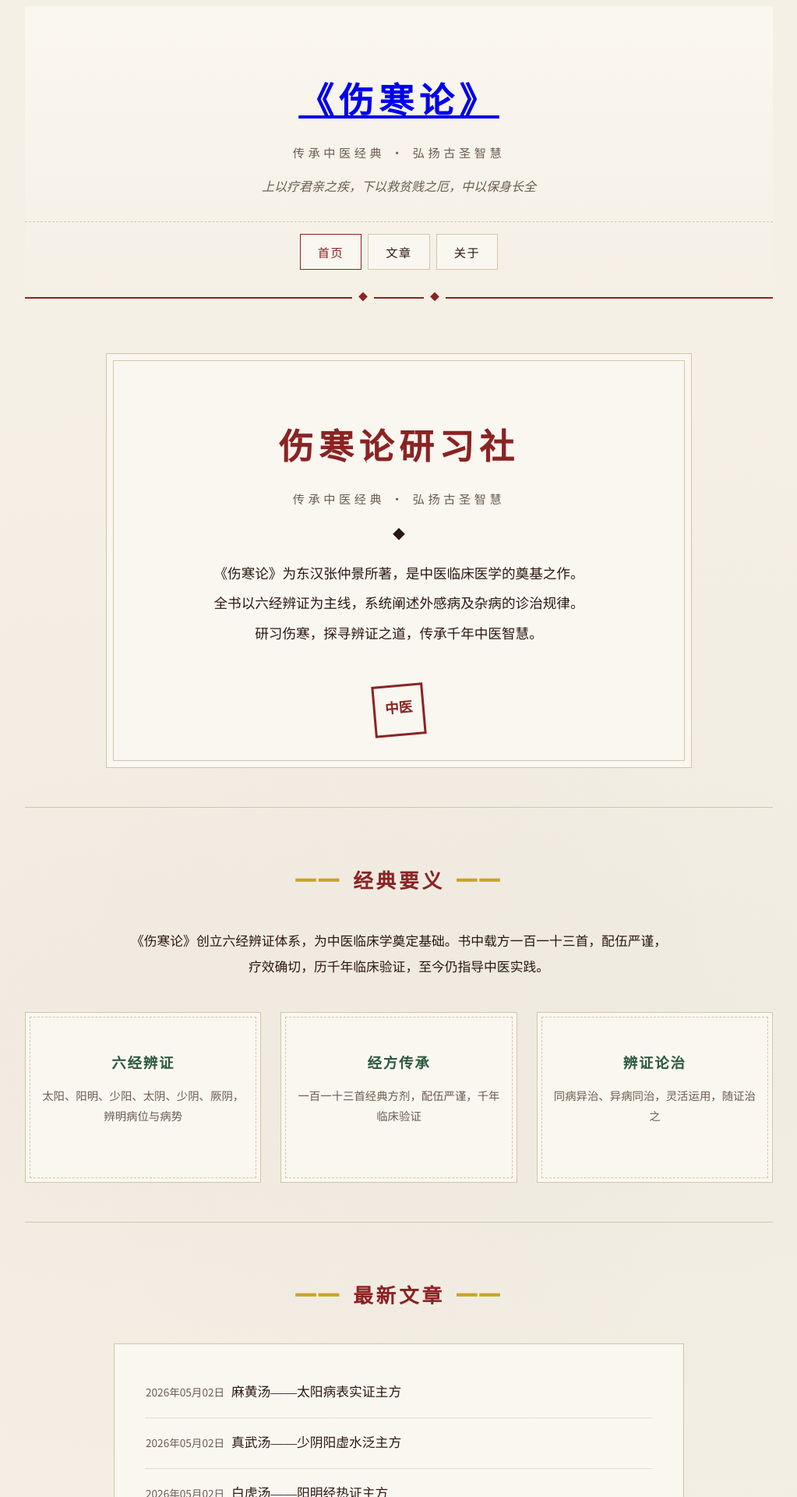
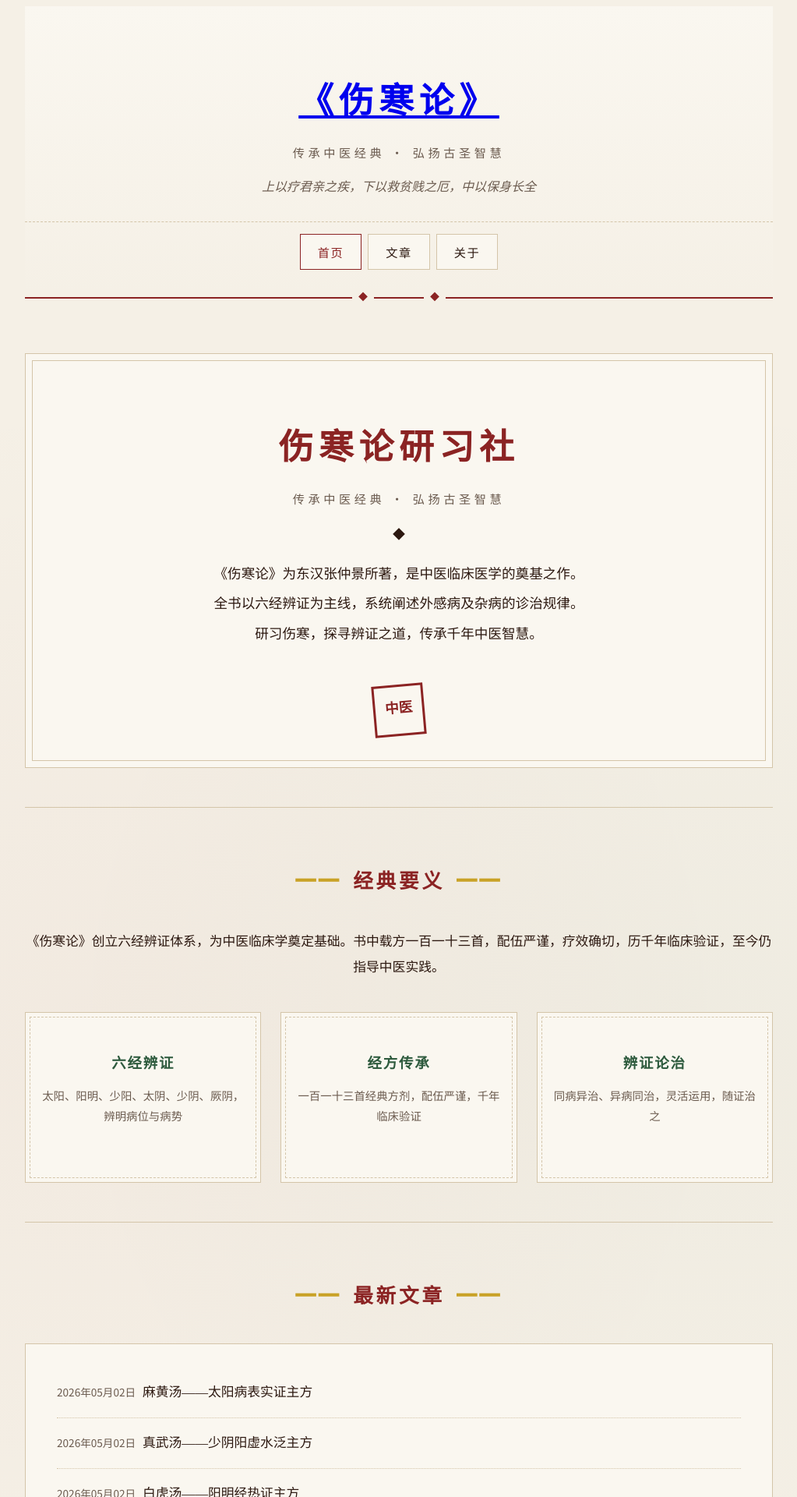
Before and after one commit to ME888888/sm, a Jekyll site: the page built from index.html, in a window 1280 px wide. Shown: the top 1920 px of the page at 78% size, without its empty margins (128-1151 px from the left). Built offline with Jekyll 4.4.1, drawn with Linux system fonts in a browser that asks for light colours.

Commit message:
对齐主页和文章列表与刊头页尾的宽度
- hero-content: 650px → 100%
- posts-list: 650px → 100%
- about-content p: 700px → 100%

```diff
--- a/assets/css/style.css
+++ b/assets/css/style.css
@@ -115,12 +115,13 @@ body {
 }
 
 .hero-content {
-  max-width: 650px;
+  max-width: 100%;
   margin: 0 auto;
   padding: 40px 50px;
   background: var(--bg-paper);
   border: 1px solid var(--border-color);
   position: relative;
+  box-sizing: border-box;
 }
 
 .hero-content::before {
@@ -179,7 +180,7 @@ body {
 
 .about-content p {
   text-align: center;
-  max-width: 700px;
+  max-width: 100%;
   margin: 0 auto 40px;
   font-family: var(--serif);
   font-size: 1.05rem;
@@ -247,11 +248,12 @@ body {
 }
 
 .posts-list {
-  max-width: 650px;
+  max-width: 100%;
   margin: 0 auto;
   background: var(--bg-paper);
   border: 1px solid var(--border-color);
   padding: 30px 40px;
+  box-sizing: border-box;
 }
 
 .post-item {
```
